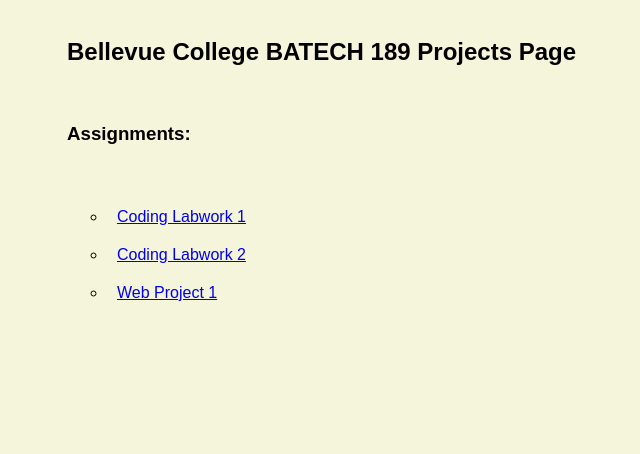
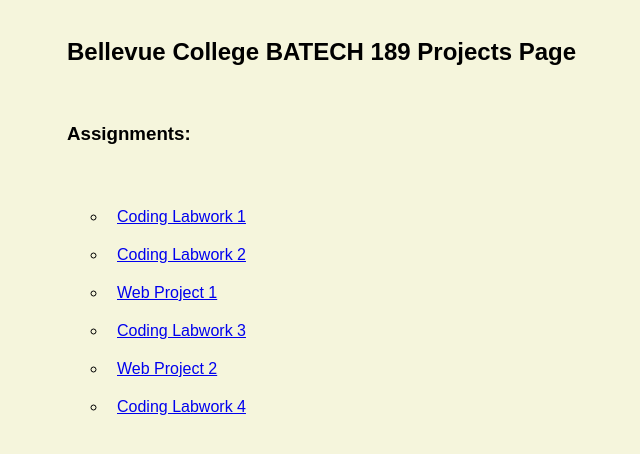
Before and after one commit to arvindpuri/BATECH_189, a plain HTML site: page index.html in a window 1280 px wide. Shown: the part 186-640 px from the top of the page, without its empty margins (61-701 px from the left). Drawn offline with Linux system fonts and the light colour scheme; files that its build step writes are made by us from their sources.

Commit message:
Update index.html

```diff
--- a/index.html
+++ b/index.html
@@ -17,13 +17,14 @@
   Bellevue College BATECH 189 Projects Page
 </h2><br>
   <p>
-  <h3>
-    Assignments:
-  </h3><br>
+  <h3>Assignments:</h3><br>
     <ol>
       <li><a href="https://arvindpuri.github.io/BATECH_189/lab1/index.html">Coding Labwork 1</a></li>
       <li><a href="https://arvindpuri.github.io/BATECH_189/lab2/index.html">Coding Labwork 2</a></li>
       <li><a href="https://arvindpuri.github.io/BATECH_189/web1/index.html">Web Project 1</a></li>
+      <li><a href="https://arvindpuri.github.io/BATECH_189/lab3/index.html">Coding Labwork 3</a></li>
+      <li><a href="https://arvindpuri.github.io/BATECH_189/web_project_2/index.html">Web Project 2</a></li>
+      <li><a href="https://arvindpuri.github.io/BATECH_189/lab4/index.html">Coding Labwork 4</a></li>
     </ol>
   </p>
 
```
